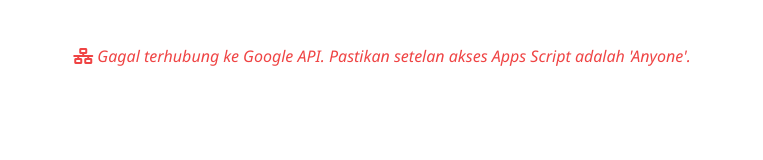
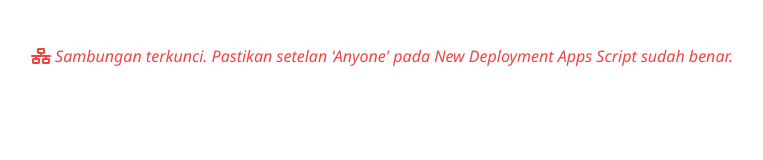
Before and after one commit to yamicloud/yupa-reviewers, a plain HTML site: page editors.html in a window 1280 px wide. Shown: the whole page, without its empty margins (258-1021 px from the left). Drawn offline with Linux system fonts and the light colour scheme; no server answers.

Commit message:
Update editors.html

```diff
--- a/editors.html
+++ b/editors.html
@@ -124,8 +124,8 @@
     document.addEventListener("DOMContentLoaded", function() {
         const outerWrapper = document.getElementById('yupa-editorial-outer-wrapper');
 
-        // ID WEB APP TERBARU SUDAH DISUNTIKKAN SECARA PRESISI DI SINI
-        const apiUrl = 'https://script.google.com/macros/s/AKfycbyoANhHH9S02o0lz_e4jeOAqs8aLcCGKxr0SUVBqkn2XqeA94ofjtbgDResI7LKV11XZg/exec?sheet=editors&_cb=' + new Date().getTime();
+        // ID WEB APP MAKSIMAL YANG BARU SAJA BAPAK KIRIMKAN SUDAH TERPASANG DI SINI
+        const apiUrl = 'https://script.google.com/macros/s/AKfycbztd0xs-52-BXxCmq8W2avjApRPyIKvaJaFCocXLtM1_VpQFl2r0D1NA4YYbF4jjIszrg/exec?sheet=editors&_cb=' + new Date().getTime();
 
         const defaultAvatar = 'https://www.w3schools.com/howto/img_avatar.png';
         const logoUrls = { scholar: 'google scholar.png', scopus: 'scopus.png', sinta: 'sinta.jpg', orcid: 'orcid.jpg' };
@@ -133,7 +133,7 @@
 
         function processAndRender(data) {
             if (!data || data.length === 0 || data.error) {
-                outerWrapper.innerHTML = `<div class="yupa-status" style="color:#ef4444;"><i class="fa-solid fa-triangle-exclamation"></i> Respon data kosong atau tidak diizinkan oleh sistem.</div>`;
+                outerWrapper.innerHTML = `<div class="yupa-status" style="color:#ef4444;"><i class="fa-solid fa-triangle-exclamation"></i> Respon data kosong atau terjadi kendala pembacaan sheet kementerian.</div>`;
                 return;
             }
             outerWrapper.innerHTML = '';
@@ -241,7 +241,7 @@
             .catch(error => {
                 console.error("Gagal sinkronisasi data:", error);
                 if(!dataCacheLokal) {
-                    outerWrapper.innerHTML = `<div class="yupa-status" style="color:#ef4444;"><i class="fa-solid fa-network-wired"></i> Gagal terhubung ke Google API. Pastikan setelan akses Apps Script adalah 'Anyone'.</div>`;
+                    outerWrapper.innerHTML = `<div class="yupa-status" style="color:#ef4444;"><i class="fa-solid fa-network-wired"></i> Sambungan terkunci. Pastikan setelan 'Anyone' pada New Deployment Apps Script sudah benar.</div>`;
                 }
             });
     });
```
